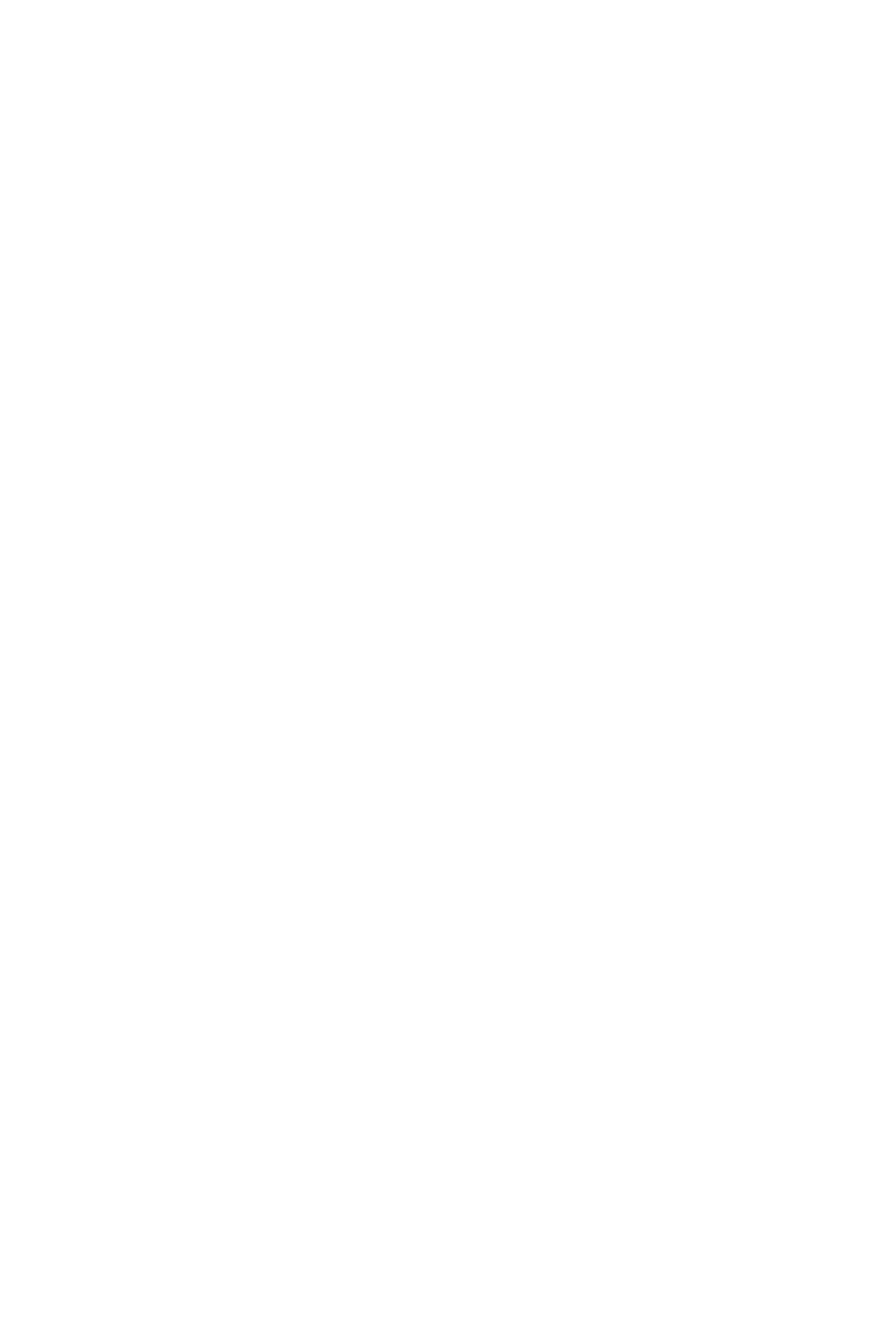
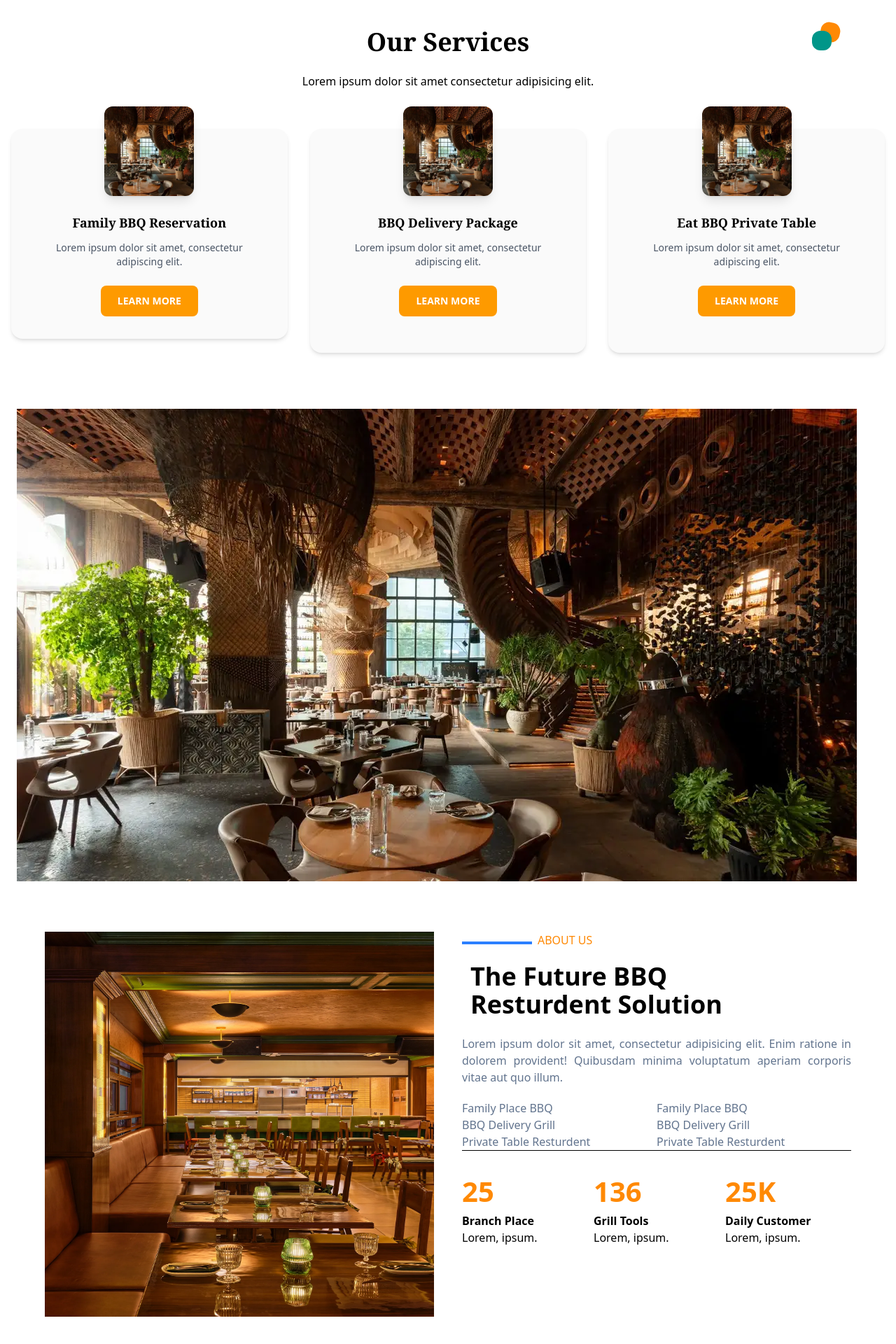
Before and after one commit to Diya52003sharma/pr, a React (Vite) app: page / in a window 1280 px wide. Shown: the part 732-2652 px from the top of the page at 70% size. Before the commit the page ends 800 px from the top, so only its background shows below. Built offline with nearby package versions, Linux system fonts and the light colour scheme.

Commit message:
first commit

```diff
--- a/src/Components/About.jsx
+++ b/src/Components/About.jsx
@@ -32,8 +32,8 @@ export default function About()
         <hr />
         <section className="px-12 py-8 ">
         <div className="grid grid-cols-1 md:grid-cols-2 gap-10 p-4 ">
-            <div>
-                <img src={img1} alt="" />
+            <div >
+                <img src={img2} alt="" className="w-full sm:h-[400px] md:h-[550px]"  />
             </div>
             <div >
                 <span className="h-1  bg-blue-500 w-25 inline-block ">
--- a/src/Components/Home.jsx
+++ b/src/Components/Home.jsx
@@ -1,5 +1,6 @@
-import React from "react";
-// =
+import React from "react"
+import  img1 from '../assets/img1.webp'
+import  img2 from '../assets/img2.webp'
 export default function Home()
 {
     return(
@@ -35,7 +36,7 @@ export default function Home()
         </div>
 
 
-        <ul class="space-y-3 mb-8">
+<ul class="space-y-3 mb-8">
   <li class="flex items-center gap-3">
     <svg xmlns="http://www.w3.org/2000/svg" class="h-5 w-5 text-orange-500" fill="none" viewBox="0 0 24 24" stroke="currentColor">
       <path stroke-linecap="round" stroke-linejoin="round" stroke-width="2"
@@ -95,6 +96,159 @@ export default function Home()
 
     </div>
   </section>
+
+  <section>
+ <div className="relative flex items-center justify-center py-6">
+
+  {/* CENTER TITLE */}
+  <h2 className="text-xl sm:text-2xl md:text-3xl lg:text-4xl font-bold font-serif text-black">
+    Our Services
+  </h2>
+
+  {/* RIGHT LOGO */}
+  <div className="absolute right-2 sm:right-8 md:right-16">
+    <div className="relative w-10 h-10 sm:w-12 sm:h-12 md:w-14 md:h-14">
+      {/* ORANGE */}
+      <div className="absolute top-0 left-2 sm:left-3 w-5 h-5 sm:w-6 sm:h-6 md:w-7 md:h-7 bg-orange-400 rounded-xl rotate-12"></div>
+
+      {/* BLUE */}
+      <div className="absolute top-2 sm:top-3 left-0 w-5 h-5 sm:w-6 sm:h-6 md:w-7 md:h-7 bg-teal-600 rounded-xl"></div>
+    </div>
+  </div>
+
+</div>
+  </section>
+  <div className="px-8">
+    <p className="flex text-center  justify-center ">Lorem ipsum dolor sit amet consectetur adipisicing elit.</p>
+  </div>
+
+  <section className="px-4 py-14 bg-white gap-6">
+  <div className="grid grid-cols-1 md:grid-cols-3 gap-8">
+
+    {/* CARD 1 */}
+    <div className="bg-[#fafafa] rounded-2xl shadow-md p-8 text-center relative mb-5">
+
+      {/* IMAGE */}
+      <div className="flex justify-center -mt-16 mb-6">
+        <img
+          src={img1}
+          alt="reservation"
+          className="w-32 h-32 object-cover rounded-xl shadow-lg"
+        />
+      </div>
+
+      {/* CONTENT */}
+      <h3 className="font-serif font-bold text-lg mb-3">
+        Family BBQ Reservation
+      </h3>
+
+      <p className="text-sm text-gray-600 mb-6">
+        Lorem ipsum dolor sit amet, consectetur adipiscing elit.
+      </p>
+
+      <button className="bg-amber-500 hover:bg-amber-600 text-white text-sm px-6 py-3 rounded-lg font-semibold transition">
+        LEARN MORE
+      </button>
+    </div>
+
+    {/* CARD 2 */}
+    <div className="bg-[#fafafa] rounded-2xl shadow-md p-8 text-center relative">
+      <div className="flex justify-center -mt-16 mb-6">
+        <img
+          src={img1}
+          alt="delivery"
+          className="w-32 h-32 object-cover rounded-xl shadow-lg"
+        />
+      </div>
+
+      <h3 className="font-serif font-bold text-lg mb-3">
+        BBQ Delivery Package
+      </h3>
+
+      <p className="text-sm text-gray-600 mb-6">
+        Lorem ipsum dolor sit amet, consectetur adipiscing elit.
+      </p>
+
+      <button className="bg-amber-500 hover:bg-amber-600 text-white text-sm px-6 py-3 rounded-lg font-semibold transition">
+        LEARN MORE
+      </button>
+    </div>
+
+    {/* CARD 3 */}
+    <div className="bg-[#fafafa] rounded-2xl shadow-md p-8 text-center relative">
+      <div className="flex justify-center -mt-16 mb-6">
+        <img
+          src={img1}
+          alt="private"
+          className="w-32 h-32 object-cover rounded-xl shadow-lg"
+        />
+      </div>
+
+      <h3 className="font-serif font-bold text-lg mb-3">
+        Eat BBQ Private Table
+      </h3>
+
+      <p className="text-sm text-gray-600 mb-6">
+        Lorem ipsum dolor sit amet, consectetur adipiscing elit.
+      </p>
+
+      <button className="bg-amber-500 hover:bg-amber-600 text-white text-sm px-6 py-3 rounded-lg font-semibold transition">
+        LEARN MORE
+      </button>
+    </div>
+
+  </div>
+</section>
+<section className="p-6 w-full">
+    <img src={img1} alt="" />
+</section>
+ <section className="px-12 py-8 ">
+        <div className="grid grid-cols-1 md:grid-cols-2 gap-10 p-4 ">
+            <div >
+                <img src={img2} alt="" className="w-full sm:h-[400px] md:h-[550px]"  />
+            </div>
+            <div >
+                <span className="h-1  bg-blue-500 w-25 inline-block ">
+                </span>
+                <span className="p-2 text-orange-400">ABOUT US</span>
+                <div>
+                    <h1 className="text-4xl font-bold mt-2 p-3 ">The Future BBQ <br />Resturdent Solution</h1>
+                    <div className="text-justify mt-3 text-slate-500">Lorem ipsum dolor sit amet, consectetur adipisicing elit. Enim ratione in dolorem provident! Quibusdam minima voluptatum aperiam corporis vitae aut quo illum.</div>
+                    <div className="grid grid-cols-2 text-slate-500 mt-5">
+                        <div>
+                            <div>Family Place BBQ</div>
+                            <div>BBQ Delivery Grill</div>
+                            <div>Private Table Resturdent</div>
+                        </div>
+                            <div>
+                                <div>Family Place BBQ</div>
+                            <div>BBQ Delivery Grill</div>
+                            <div>Private Table Resturdent</div>
+                            </div>
+                    </div>
+                    <hr />
+                    <div className="grid grid-cols-3 gap-2 mt-7">
+                        <div>
+                            <div className="font-bold text-[40px] text-orange-400">25</div>
+                            <div className="font-bold">Branch Place</div>
+                            <div>Lorem, ipsum.</div>
+                        </div>
+                        <div>
+                            <div className="font-bold text-[40px] text-orange-400">136</div>
+                            <div className="font-bold">Grill Tools</div>
+                            <div>Lorem, ipsum.</div>
+                        </div>
+                        <div>
+                            <div className="font-bold text-[40px] text-orange-400">25K</div>
+                            <div className="font-bold">Daily Customer</div>
+                            <div>Lorem, ipsum.</div>
+                        </div>
+                    </div>
+                </div>
+            </div>
+        </div>
+        </section>
+
         </>
     )
 }
```
